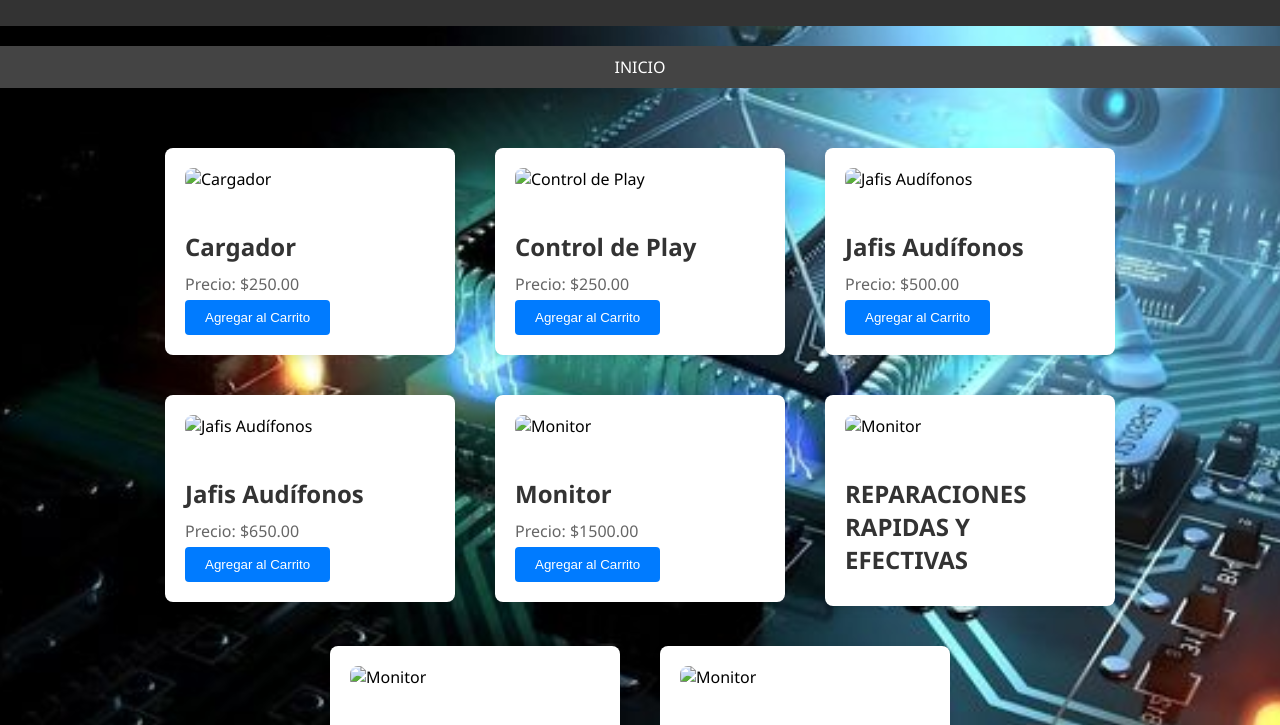
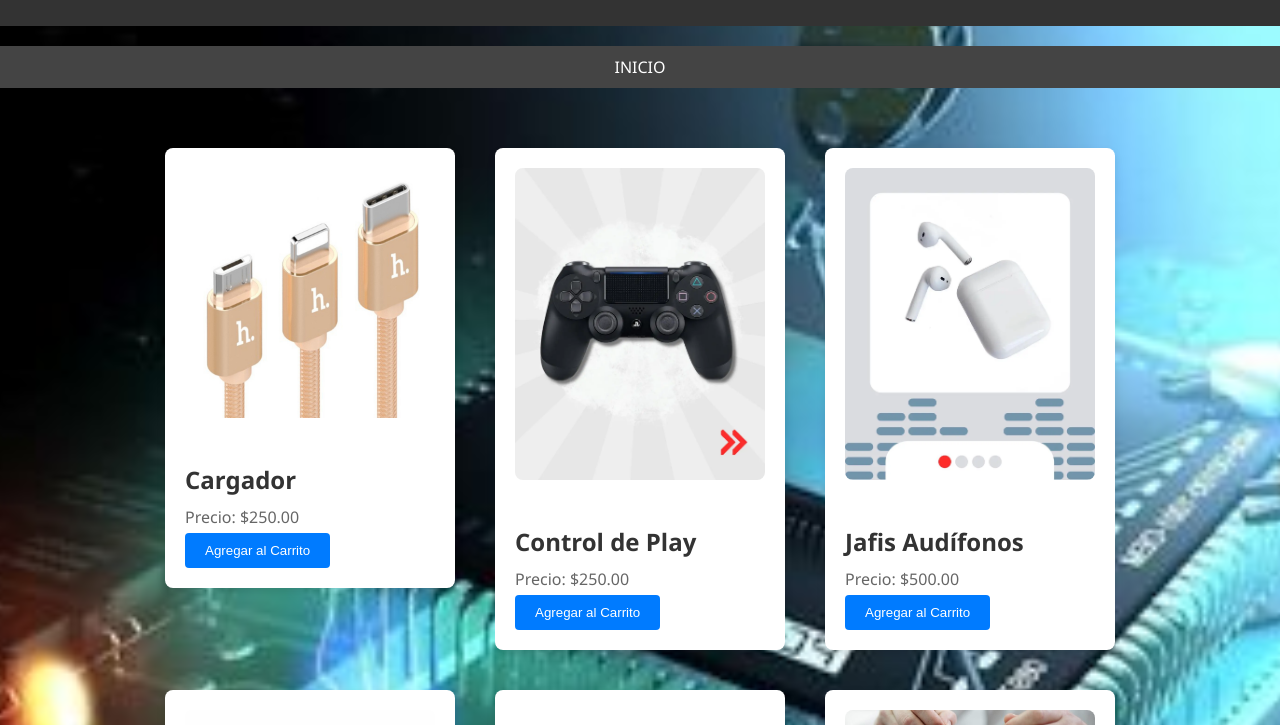
Before and after one commit to yamile-6toc-07/Yamile-6toc-7, a plain HTML site: page index.html in a window 1280 px wide. Shown: the part 100-825 px from the top of the page. Drawn offline with Linux system fonts and the light colour scheme; files whose address does not match are found by name.

Commit message:
Update index.html

```diff
--- a/index.html
+++ b/index.html
@@ -30,7 +30,7 @@
             width: 100px;
             height: 100px;
             border-radius: 50%;
-            background-image: url('imagen_circulo.jpg');
+            background-image: url('img/imagen_circulo.jpg');
             background-size: cover;
             position: absolute;
             top: -50px;
@@ -125,7 +125,7 @@
 </head>
 <body>
     <header>
-        <img class="logo" src="img_9_1713959841826.jpg" alt="Logo">
+        <img class="logo" src="img/img_9_1713959841826.jpg" alt="Logo">
         <div class="circulo"></div>
         <h1>MUNDO DIGITAL</h1>
     </header>
@@ -136,54 +136,54 @@
 
     <main>
         <div class="producto">
-            <img src="f0bde9062ced6e08276cf02c28354d0e.jpg" alt="Cargador">
+            <img src="img/f0bde9062ced6e08276cf02c28354d0e.jpg" alt="Cargador">
             <h2>Cargador</h2>
             <p>Precio: $250.00</p>
             <button>Agregar al Carrito</button>
         </div>
 
         <div class="producto">
-            <img src="img_4_1713959750662.jpg" alt="Control de Play">
+            <img src="img/img_4_1713959750662.jpg" alt="Control de Play">
             <h2>Control de Play</h2>
             <p>Precio: $250.00</p>
             <button>Agregar al Carrito</button>
         </div>
 
         <div class="producto">
-            <img src="img_1_1713959716750.jpg" alt="Jafis Audífonos">
+            <img src="img/img_1_1713959716750.jpg" alt="Jafis Audífonos">
             <h2>Jafis Audífonos</h2>
             <p>Precio: $500.00</p>
             <button>Agregar al Carrito</button>
         </div>
 
 		<div class="producto">
-            <img src="cargador-auto-coche-itian-de-carga-rapida-tipo-c-celulares--D_NQ_NP_768115-MLM25136403048_102016-F.JPG" alt="Jafis Audífonos">
+            <img src="img/cargador-auto-coche-itian-de-carga-rapida-tipo-c-celulares--D_NQ_NP_768115-MLM25136403048_102016-F.JPG" alt="Jafis Audífonos">
             <h2>Jafis Audífonos</h2>
             <p>Precio: $650.00</p>
             <button>Agregar al Carrito</button>
         </div>
 
         <div class="producto">
-            <img src="71M43gZEAqL._SX569_.jpg" alt="Monitor">
+            <img src="img/71M43gZEAqL._SX569_.jpg" alt="Monitor">
             <h2>Monitor</h2>
             <p>Precio: $1500.00</p>
             <button>Agregar al Carrito</button>
         </div>
 
 		 <div class="producto">
-            <img src="cover_program-equipos-elect-02-800x387.JPG" alt="Monitor">
+            <img src="img/cover_program-equipos-elect-02-800x387.JPG" alt="Monitor">
             <h2>REPARACIONES RAPIDAS Y EFECTIVAS </h2>
 
         </div>
 
 		<div class="producto">
-            <img src="img_8_1713959814269.jpg" alt="Monitor">
+            <img src="img/img_8_1713959814269.jpg" alt="Monitor">
             <h2>DE PENDE EL INCONBENIENTE</h2>
 
         </div>
 
 		<div class="producto">
-            <img src="img_7_1713959799508.jpg" alt="Monitor">
+            <img src="img/img_7_1713959799508.jpg" alt="Monitor">
             <h2>QUE ESPERAS REPARA Y COMPRA YA </h2>
 
         </div>
```
